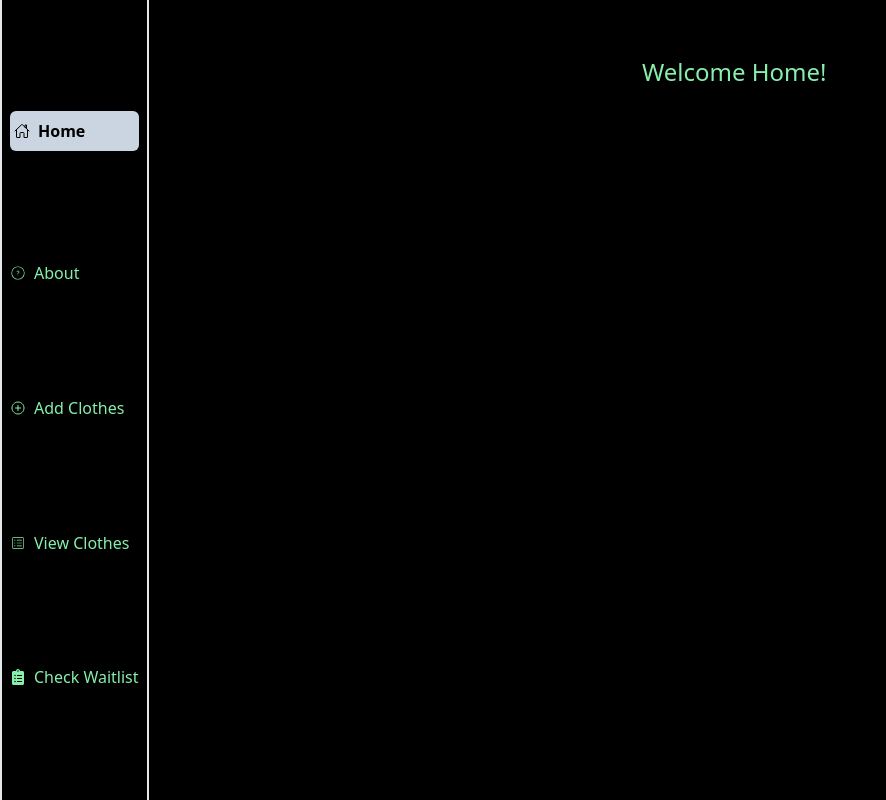
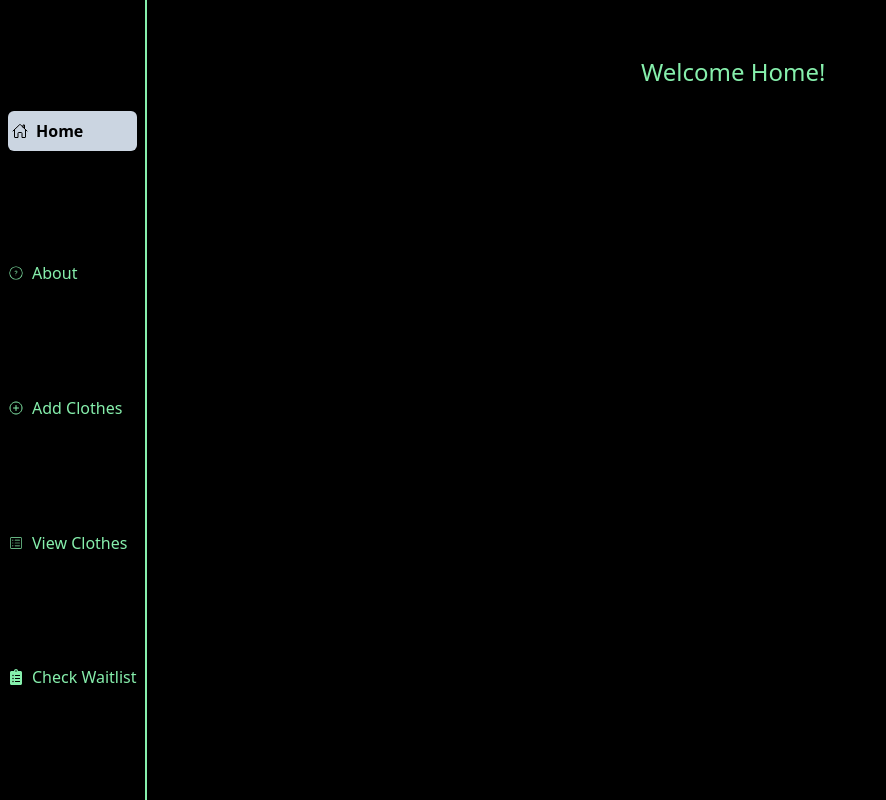
Before and after one commit to Brownei/poohda-admin, a React (Vite) app: page / in a window 1280 px wide. Shown: the whole page, without its empty margins (0-886 px from the left). Built offline with nearby package versions, Linux system fonts and the light colour scheme.

Commit message:
extra css changes concerning sidebar

```diff
--- a/src/routes/__root.tsx
+++ b/src/routes/__root.tsx
@@ -8,7 +8,6 @@ import { IoAddCircleOutline } from "react-icons/io5";
 import { CiViewList } from "react-icons/ci";
 import { FaClipboardList } from "react-icons/fa";
 import { FaAssistiveListeningSystems } from "react-icons/fa";
-
 
 export const Route = createRootRoute({
   component: RootComponent,
@@ -25,7 +24,13 @@ function RootComponent() {
       <div className="flex flex-row h-[100vh] bg-black">
         {/* Mobile Sidebar */}
 
-        <div className="flex flex-col gap-4 relative text-nowrap border-r-2 text-md">
+        <div
+          className={
+            isSidebarOpen
+              ? "flex flex-col gap-4 relative text-nowrap border-r-2 border-green-300 md:border-black text-md"
+              : "border-black"
+          }
+        >
           <div
             className="absolute top-4 left-4 md:hidden"
             onClick={() => openSidebar()}
@@ -51,13 +56,14 @@ function RootComponent() {
               }}
               activeOptions={{ exact: true }}
             >
-              <IoHomeOutline/> Home
+              <IoHomeOutline /> Home
             </Link>{" "}
             <Link
               className="flex flex-row w-20 justify-evenly items-center"
               to="/about"
               activeProps={{
-                className: "font-bold w-36 bg-slate-300 rounded-md text-black text-nowrap px-1  py-2",
+                className:
+                  "font-bold w-36 bg-slate-300 rounded-md text-black text-nowrap px-1  py-2",
               }}
             >
               <CiCircleQuestion /> About
@@ -66,7 +72,8 @@ function RootComponent() {
               className="flex flex-row w-28 justify-evenly items-center"
               to="/addclothes"
               activeProps={{
-                className: "font-bold w-36 bg-slate-300 rounded-md text-black text-nowrap px-1  py-2",
+                className:
+                  "font-bold w-36 bg-slate-300 rounded-md text-black text-nowrap px-1  py-2",
               }}
             >
               <IoAddCircleOutline /> Add Clothes
@@ -75,26 +82,28 @@ function RootComponent() {
               className="flex flex-row w-28 gap-2 justify-evenly items-center"
               to="/viewclothes"
               activeProps={{
-                className: "font-bold w-36 bg-slate-300 rounded-md text-black text-nowrap px-1  py-2",
+                className:
+                  "font-bold w-36 bg-slate-300 rounded-md text-black text-nowrap px-1  py-2",
               }}
             >
-              <CiViewList/> View Clothes
+              <CiViewList /> View Clothes
             </Link>
             <Link
               className="flex flex-row w-32 gap-2 justify-evenly items-center"
               to="/waitlist"
               activeProps={{
-                className: "font-bold w-36 bg-slate-300 rounded-md text-black text-nowrap px-1  py-2",
+                className:
+                  "font-bold w-36 bg-slate-300 rounded-md text-black text-nowrap px-1  py-2",
               }}
             >
-              <FaClipboardList/> Check Waitlist
+              <FaClipboardList /> Check Waitlist
             </Link>
           </div>
         </div>
 
         {/* Tablet and Desktop Sidebar */}
 
-        <div className="p-2 md:flex justify-evenly gap-2 text-nowrap text-md flex-col text-green-300 mr-10 border-r-2 hidden">
+        <div className="p-2 md:flex justify-evenly gap-2 text-nowrap text-md flex-col text-green-300 mr-10 border-r-2 border-green-300 hidden">
           <Link
             className="flex flex-row gap-2 items-center"
             to="/"
```
